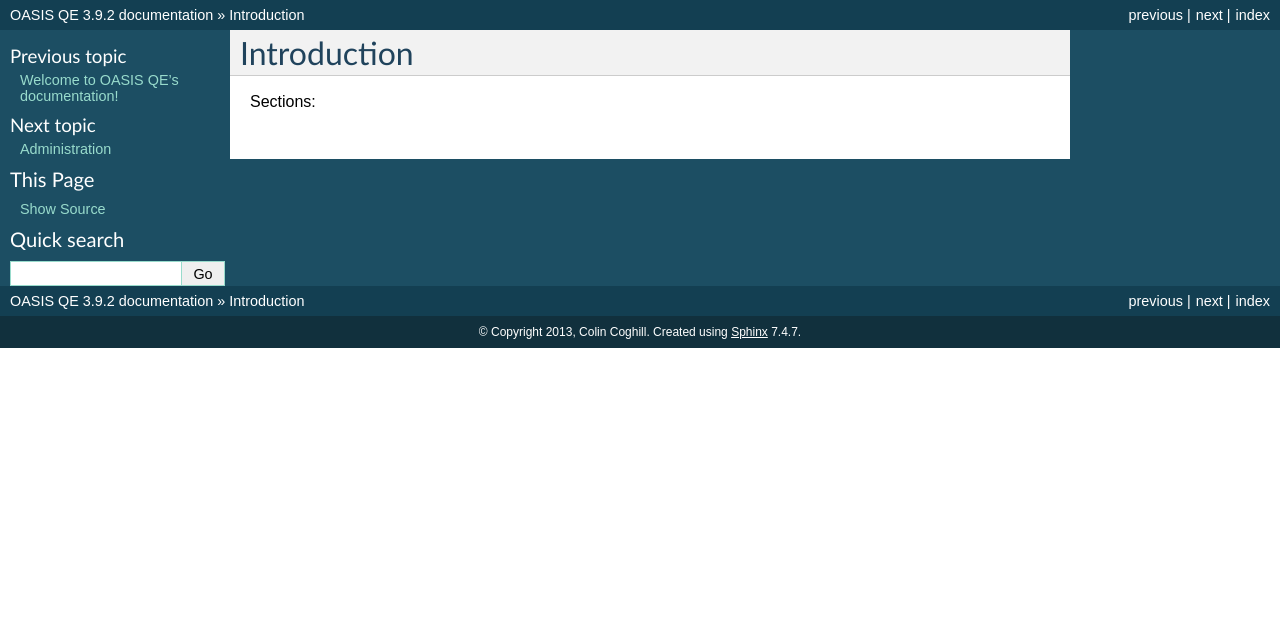
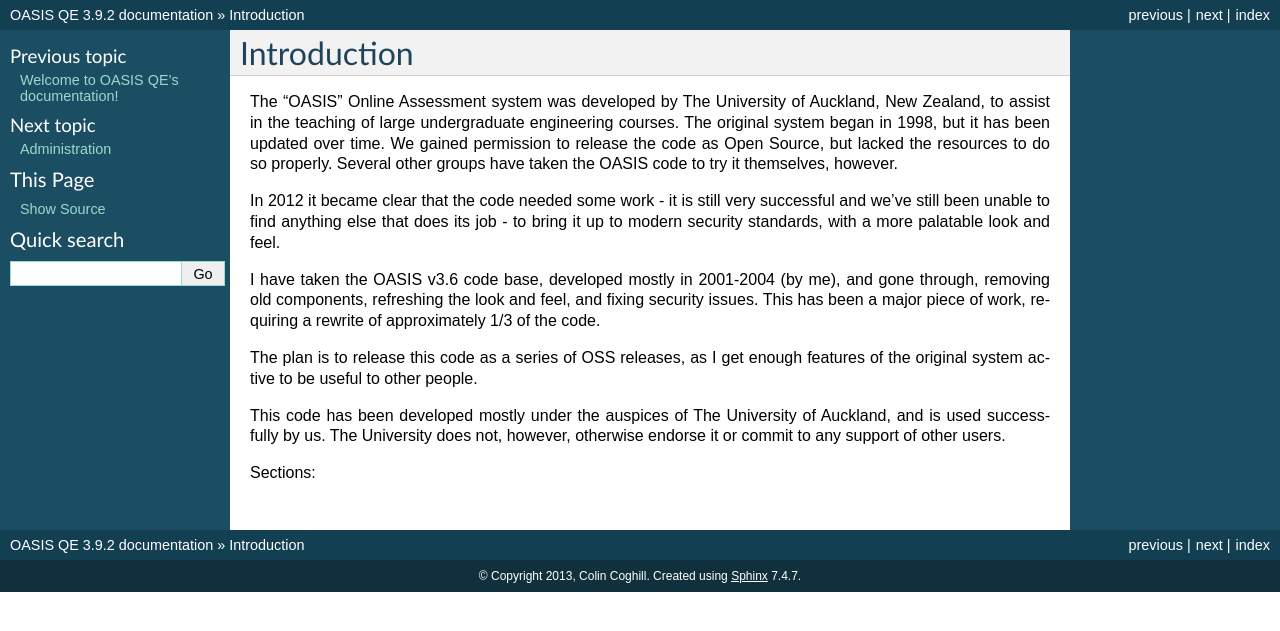
Before and after one commit to colincoghill/oasisqe, a Sphinx documentation site: the page built from source/intro.rst, in a window 1280 px wide. Shown: the top 631 px of the page. Built offline with Sphinx 7.4.7, drawn with Linux system fonts in a browser that asks for light colours; pages that are not in the unit, such as notebooks, are missing from menus.

Commit message:
include intro paragraph from code web site

```diff
--- a/source/intro.rst
+++ b/source/intro.rst
@@ -5,6 +5,17 @@
 
 Introduction
 ==============
+
+The "OASIS" Online Assessment system was developed by The University of Auckland, New Zealand, to assist in the teaching of large undergraduate engineering courses. The original system began in 1998, but it has been updated over time. We gained permission to release the code as Open Source, but lacked the resources to do so properly. Several other groups have taken the OASIS code to try it themselves, however.
+
+In 2012 it became clear that the code needed some work - it is still very successful and we've still been unable to find anything else that does its job - to bring it up to modern security standards, with a more palatable look and feel.
+
+I have taken the OASIS v3.6 code base, developed mostly in 2001-2004 (by me), and gone through, removing old components, refreshing the look and feel, and fixing security issues. This has been a major piece of work, requiring a rewrite of approximately 1/3 of the code.
+
+The plan is to release this code as a series of OSS releases, as I get enough features of the original system active to be useful to other people.
+
+This code has been developed mostly under the auspices of The University of Auckland, and is used successfully by us. The University does not, however, otherwise endorse it or commit to any support of other users.
+
 
 Sections:
 
```
